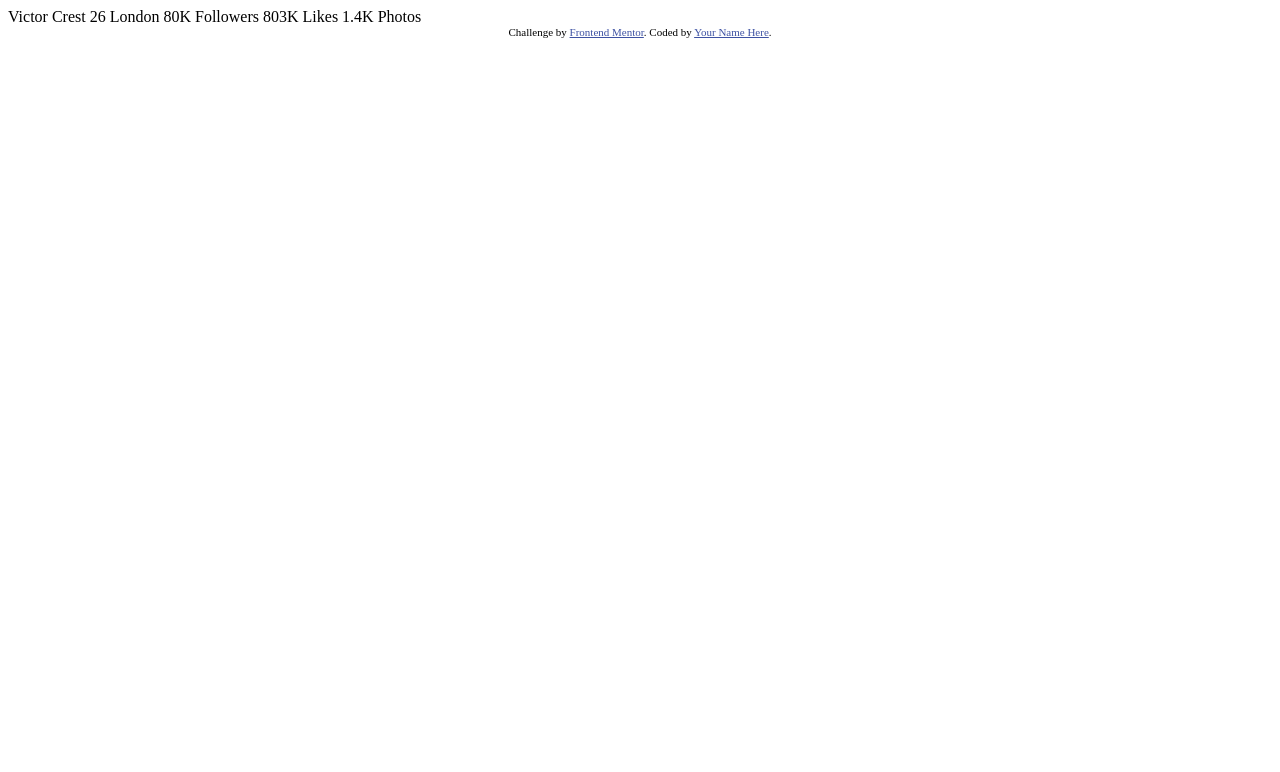
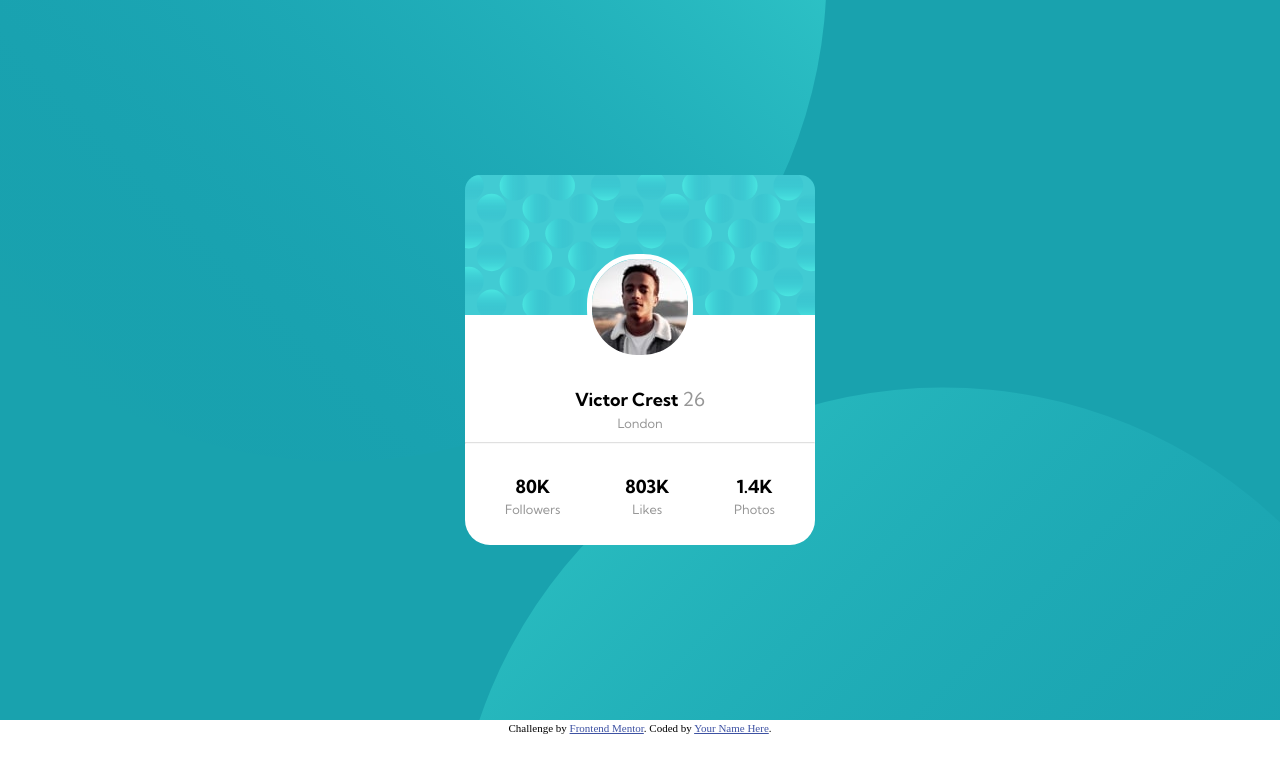
Before and after one commit to A-yum3/profile-card-component-main, a plain HTML site: page index.html in a window 1280 px wide. Drawn offline with Linux system fonts and the light colour scheme.

Commit message:
complate

```diff
--- a/index.html
+++ b/index.html
@@ -1,35 +1,73 @@
 <!DOCTYPE html>
 <html lang="en">
   <head>
-  <meta charset="UTF-8">
-  <meta name="viewport" content="width=device-width, initial-scale=1.0"> <!-- displays site properly based on user's device -->
+    <meta charset="UTF-8" />
+    <meta name="viewport" content="width=device-width, initial-scale=1.0" />
+    <!-- displays site properly based on user's device -->
 
-  <link rel="icon" type="image/png" sizes="32x32" href="./images/favicon-32x32.png">
+    <link
+      rel="icon"
+      type="image/png"
+      sizes="32x32"
+      href="./images/favicon-32x32.png"
+    />
 
     <title>Frontend Mentor | Profile card component</title>
+    <link rel="stylesheet" href="./css/style.css" />
 
     <!-- Feel free to remove these styles or customise in your own stylesheet 👍 -->
     <style>
-    .attribution { font-size: 11px; text-align: center; }
-    .attribution a { color: hsl(228, 45%, 44%); }
+      .attribution {
+        font-size: 11px;
+        text-align: center;
+      }
+      .attribution a {
+        color: hsl(228, 45%, 44%);
+      }
     </style>
   </head>
   <body>
-  Victor Crest
-  26
-  London
+    <div class="p-card">
+      <div class="p-card__inner">
+        <figure>
+          <img
+            class="p-card__header"
+            src="./images/bg-pattern-card.svg"
+            alt=""
+          />
+        </figure>
+        <figure class="p-card__avatar-wrap">
+          <img class="p-card__avatar" src="./images/image-victor.jpg" alt="" />
+        </figure>
+        <div class="p-card__profile">
+          <p class="c-title">
+            Victor Crest <span class="c-para c-para--age">26</span>
+          </p>
+          <p class="c-para">London</p>
+        </div>
+        <hr class="p-card__divider" />
+        <div class="p-card__details">
+          <div class="p-card__detail">
+            <p class="c-title">80K</p>
+            <p class="c-para">Followers</p>
+          </div>
+          <div class="p-card__detail">
+            <p class="c-title">803K</p>
+            <p class="c-para">Likes</p>
+          </div>
+          <div class="p-card__detail">
+            <p class="c-title">1.4K</p>
+            <p class="c-para">Photos</p>
+          </div>
+        </div>
+      </div>
+    </div>
 
-  80K
-  Followers
-
-  803K
-  Likes
-
-  1.4K
-  Photos
     <div class="attribution">
-    Challenge by <a href="https://www.frontendmentor.io?ref=challenge" target="_blank">Frontend Mentor</a>.
-    Coded by <a href="#">Your Name Here</a>.
+      Challenge by
+      <a href="https://www.frontendmentor.io?ref=challenge" target="_blank"
+        >Frontend Mentor</a
+      >. Coded by <a href="#">Your Name Here</a>.
     </div>
   </body>
 </html>
--- /dev/null
+++ b/scss/foundation/_base.scss
@@ -0,0 +1,28 @@
+@mixin pc {
+  @media screen and (min-width: 768px) {
+    @content;
+  }
+}
+
+@mixin sp {
+  @media screen and (max-width: 767px) {
+    @content;
+  }
+}
+
+$dark-cyan: hsl(185, 75%, 39%);
+$very-dark-blue: hsl(229, 23%, 23%);
+$dark-blue: hsl(227, 10%, 46%);
+
+$dark-gray: hsl(0, 0%, 59%);
+
+@import url("https://fonts.googleapis.com/css2?family=Kumbh+Sans:wght@400;700&display=swap");
+
+$font-kumbh: "Kumbh Sans", sans-serif;
+
+body {
+  font-size: 18px;
+}
+// * {
+//   border: 1px solid red;
+// }
--- /dev/null
+++ b/scss/foundation/_reset.scss
@@ -0,0 +1,56 @@
+*,
+*::before,
+*::after {
+  box-sizing: border-box;
+}
+body,
+h1,
+h2,
+h3,
+h4,
+p,
+figure,
+blockquote,
+dl,
+dd {
+  margin: 0;
+}
+ul[role="list"],
+ol[role="list"] {
+  list-style: none;
+}
+html:focus-within {
+  scroll-behavior: smooth;
+}
+body {
+  min-height: 100vh;
+  text-rendering: optimizeSpeed;
+  line-height: 1.5;
+}
+a:not([class]) {
+  text-decoration-skip-ink: auto;
+}
+img,
+picture {
+  max-width: 100%;
+  display: block;
+}
+input,
+button,
+textarea,
+select {
+  font: inherit;
+}
+@media (prefers-reduced-motion: reduce) {
+  html:focus-within {
+    scroll-behavior: auto;
+  }
+  *,
+  *::before,
+  *::after {
+    animation-duration: 0.01ms !important;
+    animation-iteration-count: 1 !important;
+    transition-duration: 0.01ms !important;
+    scroll-behavior: auto !important;
+  }
+}
--- /dev/null
+++ b/scss/object/component/_para.scss
@@ -0,0 +1,11 @@
+.c-para {
+  font-family: $font-kumbh;
+  font-weight: 400;
+  text-align: center;
+  color: $dark-gray;
+  font-size: 0.8rem;
+
+  &--age {
+    font-size: 1.2rem;
+  }
+}
--- /dev/null
+++ b/scss/object/component/_title.scss
@@ -0,0 +1,5 @@
+.c-title {
+  font-family: $font-kumbh;
+  font-weight: 700;
+  text-align: center;
+}
--- /dev/null
+++ b/scss/style.scss
@@ -0,0 +1,10 @@
+@charset "utf-8";
+
+@import "foundation/reset";
+@import "foundation/base";
+
+// @import "layout";
+@import "object/component/title";
+@import "object/component/para";
+@import "object/project/card";
+// @import "object/utils"
```
Also changed, not shown: css/style.css (added), css/style.min.css (added), 3 other files. Lines whose indentation alone changed are shown as unchanged.
